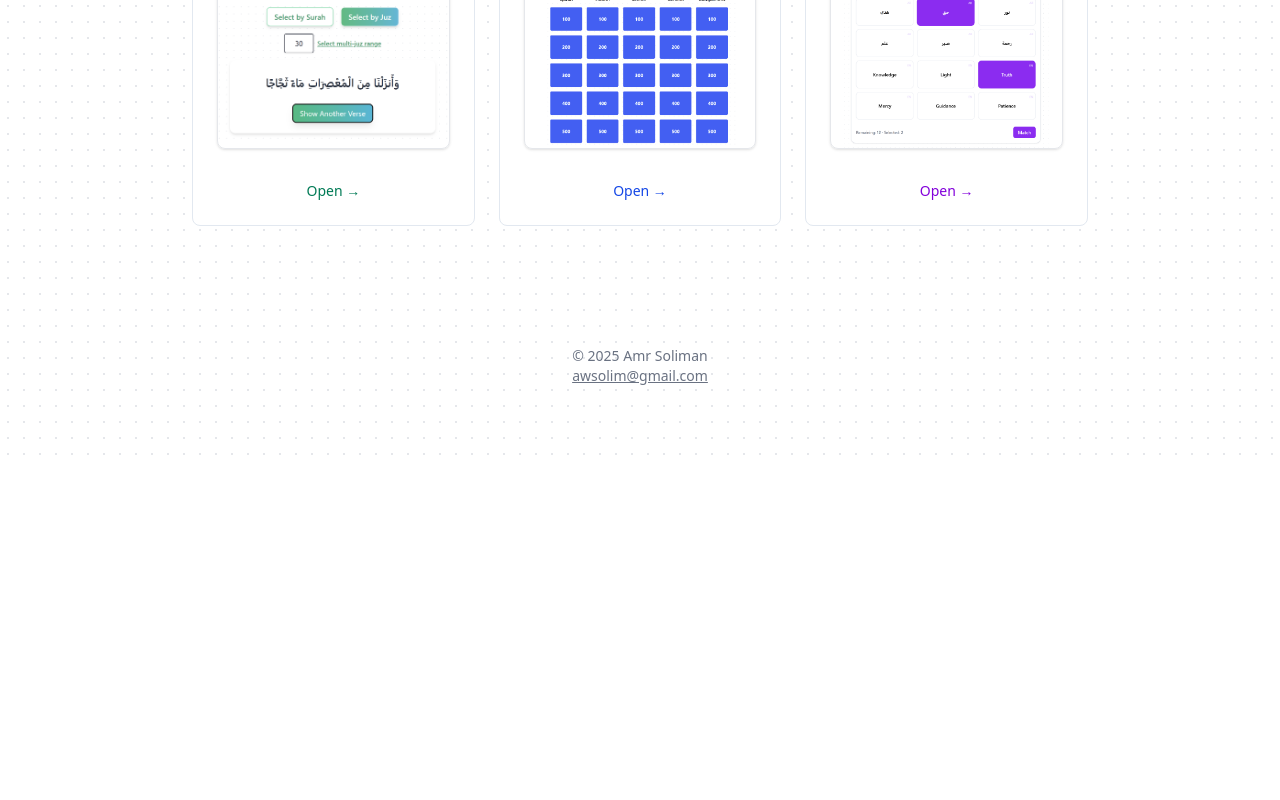
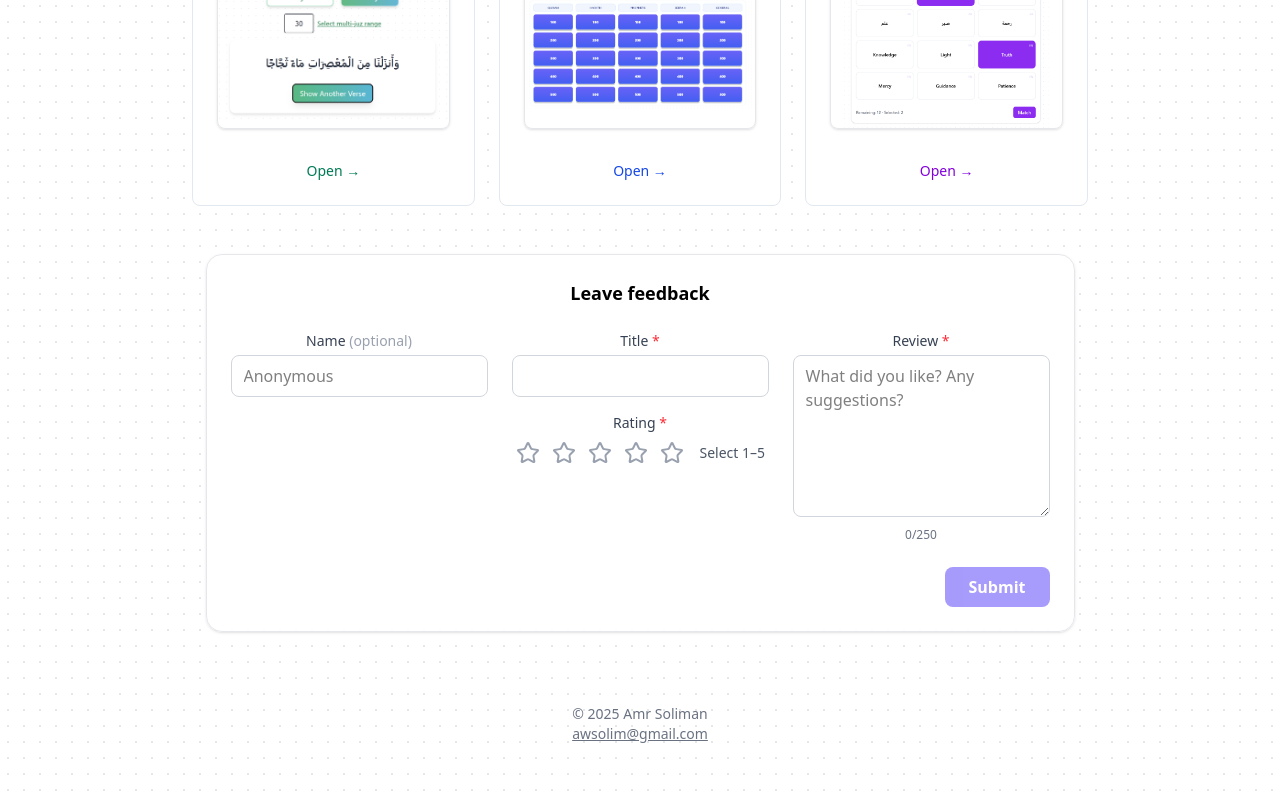
Before and after one commit to awsolim/ayahvault, a React (Vite) app: page / in a window 1280 px wide. Shown: the part 402-1202 px from the top of the page. Before the commit the page ends 864 px from the top, so only its background shows below. Built offline with nearby package versions, Linux system fonts and the light colour scheme; no server answers; a web font is replaced by a local one.

Commit message:
added reviews form

```diff
--- a/package.json
+++ b/package.json
@@ -16,6 +16,7 @@
     "lucide-react": "^0.537.0",
     "react": "^19.1.0",
     "react-dom": "^19.1.0",
+    "react-helmet": "^6.1.0",
     "react-router-dom": "^7.7.1",
     "tailwindcss": "^4.1.11"
   },
--- a/src/apps/triviabuddy/TriviaBuddy.tsx
+++ b/src/apps/triviabuddy/TriviaBuddy.tsx
@@ -186,27 +186,30 @@ export default function TriviaBuddy() {
       {/* Team Scores (force 5-up on laptops/desktops) */}
 <div
   className="
-    w-full max-w-screen-2xl mx-auto
-    grid gap-5
-    grid-cols-1 sm:grid-cols-2 lg:grid-cols-3 xl:grid-cols-5  /* CHANGED: was 2xl:grid-cols-5 */
-    place-items-stretch
+    w-full max-w-screen-2xl mx-auto             /* container stays centered */
+    flex flex-wrap justify-center items-start    /* NEW: center rows & allow wrap */
+    gap-5                                        /* spacing between cards */
     mb-12
   "
 >
-
   {teams.map((rawName, i) => {
     const displayName = rawName?.trim() || `Team ${i + 1}`;
 
     return (
       <div
         key={i}
-              /* CHANGE 2: make the card width fluid so it fits the column (was w-[min(22rem,100%)]) */
-              className="w-full rounded-2xl p-4 text-white
+        className="
+          relative                                  /* NEW: for the ring overlay */
+          w-[min(10rem,100%)]                       /* NEW: consistent card width, still responsive */
+          rounded-2xl p-4 text-white
           bg-gradient-to-b from-[#0b1e4b] via-[#0a205e] to-[#0a1540]
-                         shadow-xl ring-1 ring-white/10"
+          shadow-xl ring-white/10
+        "
       >
         <div className="flex items-center justify-center">
-                <h3 className="text-base font-semibold tracking-wide text-center">{displayName}</h3>
+          <h3 className="text-base font-semibold tracking-wide text-center">
+            {displayName}
+          </h3>
         </div>
 
         <div
@@ -236,11 +239,13 @@ export default function TriviaBuddy() {
           </button>
         </div>
 
+        {/* ring overlay needs a positioned parent (we set `relative` above) */}
         <div className="pointer-events-none absolute inset-0 rounded-2xl ring-1 ring-white/10" />
       </div>
     );
   })}
 </div>
+
       {/* =================== /Team Scores =================== */}
 
       {/* History */}
--- /dev/null
+++ b/src/components/layout/ReviewsForm.tsx
@@ -0,0 +1,204 @@
+// src/components/ReviewsForm.tsx
+// Horizontal 3-column feedback form wired to Supabase (v2).
+// Name is optional (defaults to "Anonymous"); Title, Stars, and Review are required.
+// Review max length is 250. After successful submit, the button turns green and
+// is disabled for ~3s, then the form resets.
+
+// NEW: React state for form + UX flags
+import { useState } from "react";
+// NEW: Supabase client (you already have this file)
+import { supabase } from "../../lib/supabaseClient";
+// NEW: Star icon for rating UI (you already use lucide-react)
+import { Star } from "lucide-react";
+
+type FormState = "idle" | "submitting" | "success" | "error";
+
+export default function ReviewsForm() {
+  // NEW: controlled fields
+  const [name, setName] = useState("");
+  const [title, setTitle] = useState("");
+  const [review, setReview] = useState("");
+  const [stars, setStars] = useState(0);
+  const [hoverStars, setHoverStars] = useState(0);
+
+  // NEW: form status + error
+  const [state, setState] = useState<FormState>("idle");
+  const [errMsg, setErrMsg] = useState("");
+
+  // NEW: convenience flags (also quiets TS “unintentional comparison” warnings)
+  const isSubmitting = state === "submitting";
+  const isSuccess = state === "success";
+
+  // NEW: client-side validation to avoid useless round trips
+  function validate(): string | null {
+    if (stars < 1 || stars > 5) return "Please choose a star rating (1–5).";
+    if (!title.trim()) return "Please add a short title.";
+    if (!review.trim()) return "Please add a review.";
+    if (review.length > 250) return "Review must be at most 250 characters.";
+    return null;
+  }
+
+  // NEW: submit handler — inserts a row into public.reviews
+  async function onSubmit(e: React.FormEvent) {
+    e.preventDefault();
+    setErrMsg("");
+
+    const v = validate();
+    if (v) {
+      setErrMsg(v);
+      return;
+    }
+
+    setState("submitting");
+
+    // NEW: default anonymous name if left blank
+    const safeName = name.trim() || "Anonymous";
+
+    // IMPORTANT: supabase-js v2 returns minimal by default.
+    // Do NOT pass { returning: 'minimal' } — that option is not used in v2 types.
+    const { error } = await supabase.from("reviews").insert({
+      name: safeName,
+      title: title.trim(),
+      review: review.trim(),
+      stars,
+    });
+
+    if (error) {
+      setState("error");
+      setErrMsg(error.message || "Submission failed. Please try again.");
+      return;
+    }
+
+    // NEW: success UX — lock the button green for ~3s, then reset the form
+    setState("success");
+    setTimeout(() => {
+      setState("idle");
+      setName("");
+      setTitle("");
+      setReview("");
+      setStars(0);
+      setHoverStars(0);
+      setErrMsg("");
+    }, 3000);
+  }
+
+  // NEW: reusable star button (hover preview + click select)
+  function StarButton({ value }: { value: number }) {
+    const filled = (hoverStars || stars) >= value;
+    return (
+      <button
+        type="button"
+        aria-label={`Rate ${value} ${value === 1 ? "star" : "stars"}`}
+        className="p-1"
+        onMouseEnter={() => setHoverStars(value)}
+        onMouseLeave={() => setHoverStars(0)}
+        onFocus={() => setHoverStars(value)}
+        onBlur={() => setHoverStars(0)}
+        onClick={() => setStars(value)}
+      >
+        <Star
+          className={`h-6 w-6 transition ${
+            filled ? "fill-yellow-400 stroke-yellow-500" : "stroke-gray-400"
+          }`}
+        />
+      </button>
+    );
+  }
+
+  // NEW: compute submit enabled state (all required fields satisfied)
+  const canSubmit =
+    stars >= 1 && !!title.trim() && !!review.trim() && review.length <= 250;
+
+  return (
+    <section
+      aria-labelledby="reviews-heading"
+      className="w-full max-w-6xl mx-auto rounded-2xl border border-gray-200 bg-white/80 p-6 shadow-sm backdrop-blur"
+    >
+      <h2 id="reviews-heading" className="text-center text-lg font-semibold mb-6">
+        Leave feedback
+      </h2>
+
+      {/* NEW: horizontal layout — 3 columns on md+, stacks on mobile */}
+      <form onSubmit={onSubmit} className="grid grid-cols-1 md:grid-cols-3 gap-6">
+        {/* COLUMN 1 — Name (optional) */}
+        <div>
+          <label className="block text-sm font-medium text-gray-700">
+            Name <span className="text-gray-400">(optional)</span>
+          </label>
+          <input
+            type="text"
+            value={name}
+            onChange={(e) => setName(e.target.value)}
+            placeholder="Anonymous" // requirement: placeholder shows "Anonymous"
+            maxLength={60}
+            className="mt-1 w-full rounded-lg border border-gray-300 px-3 py-2 outline-none focus:ring-2 focus:ring-indigo-500"
+          />
+        </div>
+
+        {/* COLUMN 2 — Title (required) + Stars (required) */}
+        <div>
+          <label className="block text-sm font-medium text-gray-700">
+            Title <span className="text-red-500">*</span>
+          </label>
+          <input
+            type="text"
+            value={title}
+            onChange={(e) => setTitle(e.target.value)}
+            required
+            maxLength={100}
+            className="mt-1 w-full rounded-lg border border-gray-300 px-3 py-2 outline-none focus:ring-2 focus:ring-indigo-500"
+          />
+
+          <div className="mt-4">
+            <label className="block text-sm font-medium text-gray-700 mb-1">
+              Rating <span className="text-red-500">*</span>
+            </label>
+            <div className="flex items-center gap-1">
+              {[1, 2, 3, 4, 5].map((v) => (
+                <StarButton key={v} value={v} />
+              ))}
+              <span className="ml-2 text-sm text-gray-600">
+                {stars ? `${stars}/5` : "Select 1–5"}
+              </span>
+            </div>
+          </div>
+        </div>
+
+        {/* COLUMN 3 — Review (required, <= 250 chars) */}
+        <div>
+          <label className="block text-sm font-medium text-gray-700">
+            Review <span className="text-red-500">*</span>
+          </label>
+          <textarea
+            value={review}
+            onChange={(e) => setReview(e.target.value)}
+            required
+            maxLength={250} // requirement: cap at 250
+            rows={6}
+            placeholder="What did you like? Any suggestions?"
+            className="mt-1 w-full rounded-lg border border-gray-300 px-3 py-2 outline-none focus:ring-2 focus:ring-indigo-500"
+          />
+          <div className="mt-1 text-xs text-gray-500">{review.length}/250</div>
+        </div>
+
+        {/* FULL-WIDTH ROW — Errors + Submit */}
+        <div className="md:col-span-3">
+          {errMsg && <p className="text-sm text-red-600 mb-3">{errMsg}</p>}
+
+          <div className="flex justify-end">
+            <button
+              type="submit"
+              disabled={!canSubmit || isSubmitting || isSuccess}
+              className={`rounded-lg px-6 py-2 font-semibold transition
+                ${isSuccess
+                  ? "bg-green-500 text-white"
+                  : "bg-indigo-600 text-white hover:bg-indigo-700 disabled:opacity-50"}`}
+            >
+              {isSubmitting ? "Submitting…" : isSuccess ? "Submitted" : "Submit"}
+            </button>
+          </div>
+        </div>
+      </form>
+    </section>
+  );
+}
--- a/src/pages/HomePage.tsx
+++ b/src/pages/HomePage.tsx
@@ -1,6 +1,7 @@
 // src/pages/HomePage.tsx
 import { Link } from "react-router-dom";
 import Footer from "../components/layout/Footer";
+import ReviewsForm from "../components/layout/ReviewsForm";
 import Seo from "../lib/Seo";
 
 /**
@@ -121,6 +122,10 @@ export default function HomePage() {
         })}
       </div>
 
+      <div className="flex justify-center px-4">
+        <ReviewsForm /> {/* <-- new component */}
+      </div>
+
       <Footer />
     </div>
   );
```
Also changed, not shown: public/images/triviabuddy.png, 1 other file (tests, documents, lock files or other folders). Lines whose indentation alone changed are shown as unchanged.
